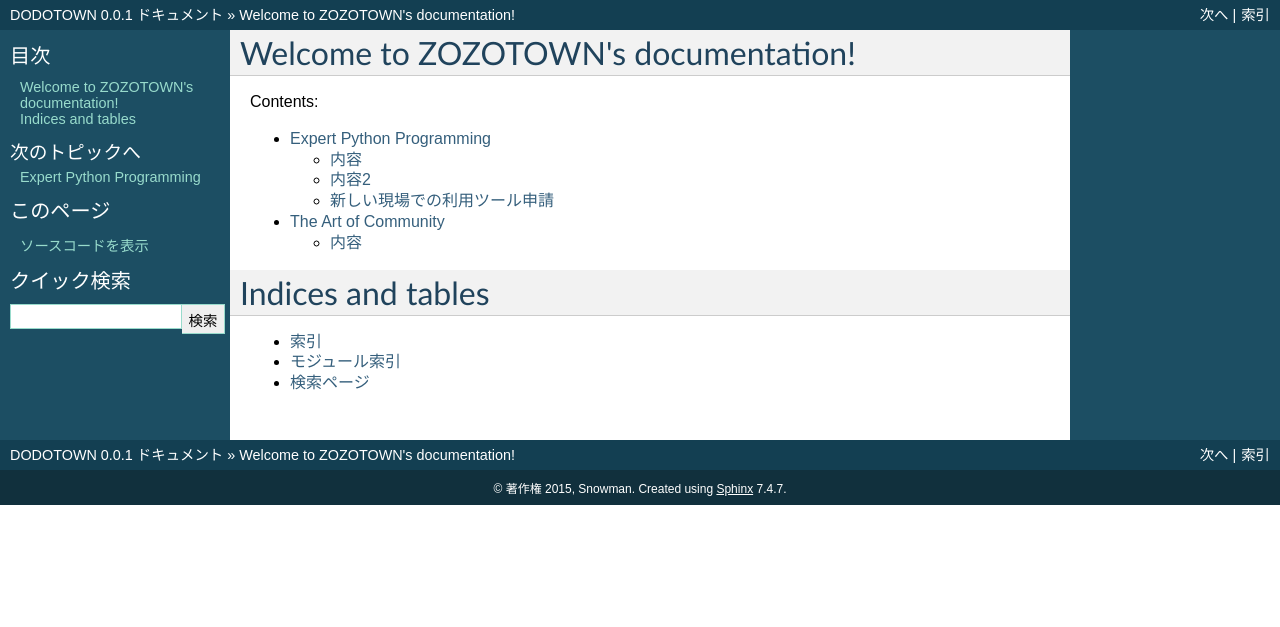
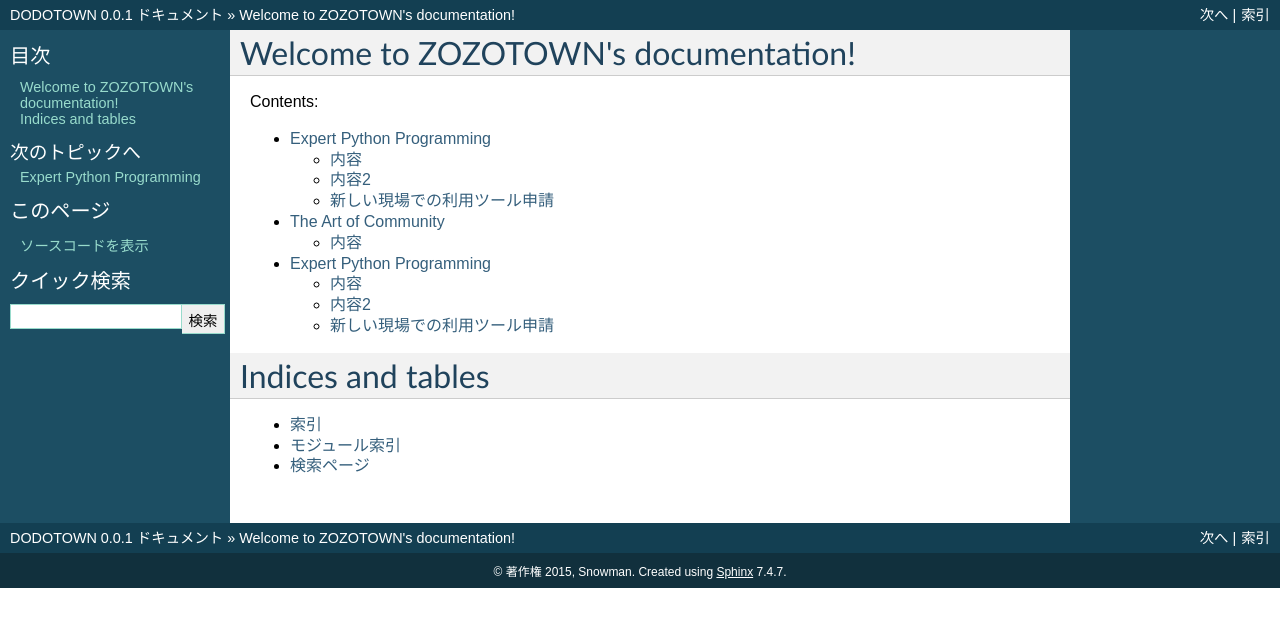
Before and after one commit to Snowman88/DODOTOWN, a Sphinx documentation site: the page built from docs/index.rst, in a window 1280 px wide. Shown: the top 627 px of the page. Built offline with Sphinx 7.4.7, drawn with Linux system fonts in a browser that asks for light colours; some of the changed lines change nothing that is shown.

Commit message:
Sphinx glob rst

```diff
--- a/docs/index.rst
+++ b/docs/index.rst
@@ -10,9 +10,11 @@
 
 .. toctree::
    :maxdepth: 2
+   :glob:
 
    expert_python
    art_of_community
+   rst/*
 
 Indices and tables
 ==================
--- /dev/null
+++ b/docs/rst/expert_python.rst
@@ -0,0 +1,139 @@
+=========================
+Expert Python Programming
+=========================
+
+:著者: Tarek
+:出版社: Packt Publishing
+
+内容
+====
+
+Pythonのエキスパート向けの本。Pythonの内部のアルゴリズムにも言及しつつ
+マニアックな文法の適切な使い方の紹介に始まり、アジャイルソフトウェア開発
+をPythonで行うためのテストツール、継続的インテグレーションのツールなどの
+紹介や、よりよいプログラムのための、Pythonのためのデザインパターン、
+パフォーマンスチューニングなど、幅広く、深い内容の本。
+
+1. Tako
+2. YAKI
+3. OK
+
+餃子
+   宇都宮の名物として有名。餃子の像もある。静岡の浜松がライバル。
+
++---------------------+
+|栃木県内の勉強会     |
++========+============+
+|宇都宮  |集合知勉強会|
++        +------------+
+|        |Objective-C |
++--------+------------+
+|西那須野|とちぎRuby  |
++--------+------------+
+
+内容2
+======
+.. list-table:: Frozen Delights!
+   :widths: 15 10 30
+   :header-rows: 1
+
+   * - Treat
+     - Quantity
+     - Description
+   * - Crunchy Frog
+     - 1.49
+     - If we took the bones out, it wouldn't be
+       crunchy, now would it?
+
+新しい現場での利用ツール申請
+==============================
+
+TortoiseHg編
+-------------
+私「利用希望ツールの件ですがリスト作成しましたのでご確認お願い致します」
+
+
+:バージョン管理ツール: TortoiseHg
+:ファイラ: あふｗ
+:エディタ: Vim
+:ランチャ兼スクリプトエンジン: AutoHotKey
+:プログラミング言語処理系: Python
+:シェル: nyaos
+:ターミナルエミュレータ: ckw
+:UNIXライク環境: Cygwin
+:ターミナルエミュレータ: ck
+
+リーダー「ふむ、 **バージョン管理ツール** は要らないでしょう。 *ファイル名に日付* とか付けて保存しといてよ」
+
+被害にあったツール
+~~~~~~~~~~~~~~~~~~~
+* TortoiseHg
+* 他、バージョン管理という概念
+
+Python編
+---------
+リーダー「 **Python** って何に使うの？」
+
+私「色々と便利な拡張を入れたり手軽にスクリプトを書いたりですね、」
+
+リーダー「うーん、そんなに色々と作成してくれなくても大丈夫だから」
+
+被害にあったツール
+~~~~~~~~~~~~~~~~~~~
+1. Mercurial
+2. Sphinx
+3. fabricその他
+4. 他、自動化という概念
+
+Vim編
+------
+リーダー「なになにヴィ...？」
+
+私「 **ビム** です」
+
+リーダー「もう少し *メジャーなツール* は無いの？」
+
+私「 **Vim** は全世界的に使われているエディタで、秀丸の数倍、いや数千倍のユーザ数を誇りLinuxディストリの99%に同梱されている、これぞメジャー！」
+
+リーダー「 *サクラエディタ* じゃダメかな」
+
+私「はい、喜んで！」
+
+Vimはサクラエディタ以下の知名度！
+
+被害にあったツール
+~~~~~~~~~~~~~~~~~~~
+* Vim
+
+あふｗ編
+---------
+リーダー「ファイラって何？」
+
+私「エクスプローラのようにファイルを効率よく操作する為のツールです」
+
+リーダー「なるほど。しかし名前が怪しげだねぇ『あふw』って」
+
+私「確かに名前は変ですが10年以上利用しており信頼性も高いツールです」
+
+リーダー「でもねぇ、あふwって。あふwwww」
+
+被害にあったツール
+~~~~~~~~~~~~~~~~~~~
+* あふｗ
+
+Cygwin編
+---------
+私(号泣しながら)「こ、これではあまりにも非効率すぎます。せめてCygwinだけでも！」
+
+リーダー「ああCygwinとWinmergeは前例があるからいいよ」
+
+私(狂喜)「よっしゃー！Python,Mercurial,Sphinx,Vimゲット！！！」
+
+ゲットしたツール
+~~~~~~~~~~~~~~~~~~
+A. Python
+B. Mercurial
+C. Sphinx
+D. Vim
+E. その他なんでも
+F. 番外編でCygwinのVimのパス ``C:\cygwin\bin\vim-nox.exe`` *vim-nox* が実体らしい
```
Also changed, not shown: 9 other files.
